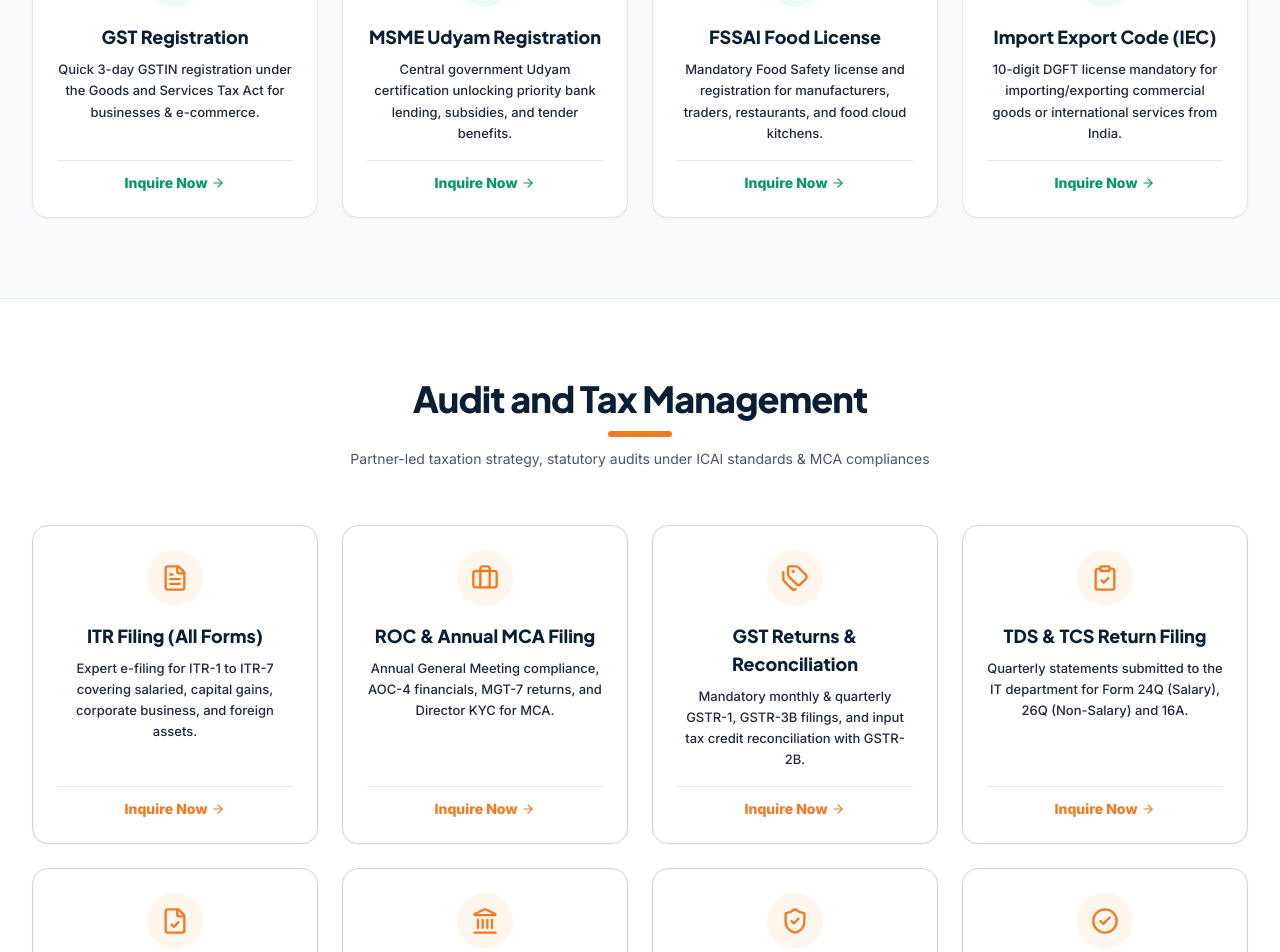
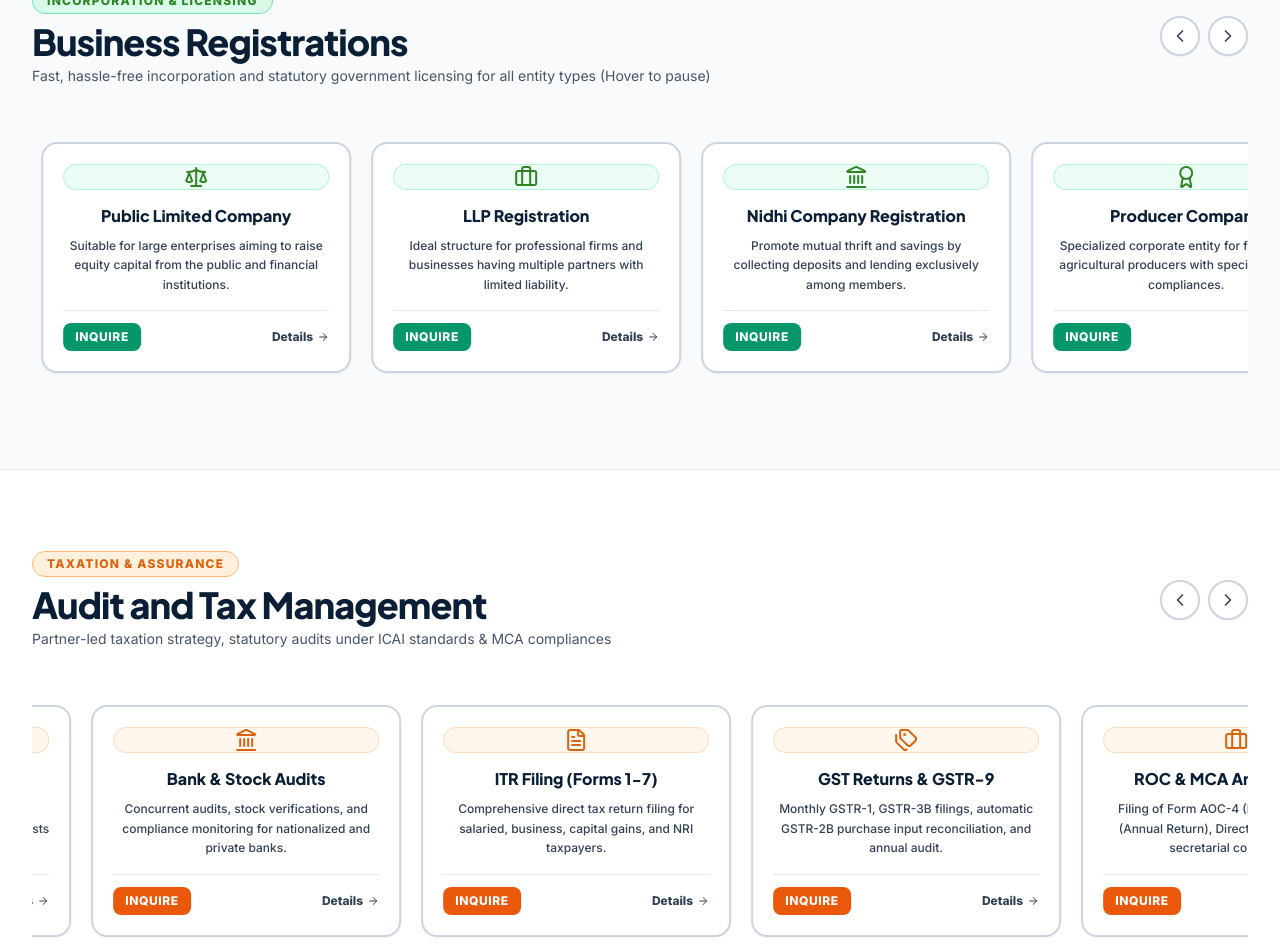
Before and after one commit to 7471ashish/CA-website-final, a React (Vite) app: page / in a window 1280 px wide. Shown: the part 3080-4032 px from the top of the page. Built offline with nearby package versions, Linux system fonts and the light colour scheme.

Commit message:
feat: move infrastructure section directly below About section and convert business registrations and audit services into smooth horizontal animated infinite carousels

```diff
--- a/src/components/home/CategorizedServicesSection.jsx
+++ b/src/components/home/CategorizedServicesSection.jsx
@@ -1,4 +1,4 @@
-import React from 'react';
+import React, { useRef } from 'react';
 import { Link } from 'react-router-dom';
 import {
   Building2,
@@ -14,81 +14,94 @@
   ArrowRight,
   Landmark,
   CheckCircle2,
-  Scale
+  Scale,
+  ChevronLeft,
+  ChevronRight,
+  Sparkles
 } from 'lucide-react';
 
 export default function CategorizedServicesSection({ onOpenConsultation }) {
+  const scrollRef1 = useRef(null);
+  const scrollRef2 = useRef(null);
+
+  const scroll = (ref, direction) => {
+    if (ref.current) {
+      const scrollAmount = direction === 'left' ? -340 : 340;
+      ref.current.scrollBy({ left: scrollAmount, behavior: 'smooth' });
+    }
+  };
+
   // 1. Business Registrations & Company Incorporation (CAGMC Style)
   const businessRegistrations = [
     {
       title: "Foreign Company Registration",
-      desc: "For setting up a foreign company to establish business as a subsidiary or branch/liaison office in India.",
+      desc: "Setting up a foreign company subsidiary, branch, or liaison office in India with RBI/FDI compliance.",
       icon: Globe,
-      link: "/services"
+      link: "/company-incorporation"
     },
     {
       title: "Private Limited Company",
-      desc: "The most popular form of corporate legal entity in India for scalable businesses, startups, and enterprises.",
+      desc: "The most popular corporate entity for startups and enterprises with limited liability protection.",
       icon: Building2,
-      link: "/services"
+      link: "/company-incorporation"
     },
     {
       title: "Public Limited Company",
       desc: "Suitable for large enterprises aiming to raise equity capital from the public and financial institutions.",
       icon: Scale,
-      link: "/services"
+      link: "/company-incorporation"
     },
     {
       title: "LLP Registration",
-      desc: "An ideal approach for small-to-medium businesses having multiple partners with limited liability protection.",
+      desc: "Ideal structure for professional firms and businesses having multiple partners with limited liability.",
       icon: Briefcase,
-      link: "/services"
+      link: "/company-incorporation"
     },
     {
       title: "Nidhi Company Registration",
       desc: "Promote mutual thrift and savings by collecting deposits and lending exclusively among members.",
       icon: Landmark,
-      link: "/services"
+      link: "/company-incorporation"
     },
     {
       title: "Producer Company",
-      desc: "Ideal corporate entity for farmers and agricultural producers formed with 10 or more member producers.",
+      desc: "Specialized corporate entity for farmers and agricultural producers with specialized MCA compliances.",
       icon: Award,
-      link: "/services"
+      link: "/company-incorporation"
     },
     {
       title: "One Person Company (OPC)",
-      desc: "Corporate business entity ideal for solo entrepreneurs aiming to start a company with limited liability.",
+      desc: "Corporate business entity ideal for solo entrepreneurs aiming to start a company with 100% ownership.",
       icon: Building2,
-      link: "/services"
+      link: "/company-incorporation"
     },
     {
       title: "Partnership Registration",
       desc: "Forming a partnership firm with customized partnership deed drafting and registrar authentication.",
       icon: Briefcase,
-      link: "/services"
+      link: "/company-incorporation"
     },
     {
-      title: "GST Registration",
-      desc: "Quick 3-day GSTIN registration under the Goods and Services Tax Act for businesses & e-commerce.",
+      title: "GST Registration (3-Day)",
+      desc: "Quick 3-day express GSTIN registration under the Goods and Services Tax Act with zero hassle.",
       icon: Tags,
       link: "/gst-registration"
     },
     {
       title: "MSME Udyam Registration",
-      desc: "Central government Udyam certification unlocking priority bank lending, subsidies, and tender benefits.",
+      desc: "Central government Udyam certification unlocking priority bank lending, subsidies, and tender exemptions.",
       icon: Award,
       link: "/services"
     },
     {
       title: "FSSAI Food License",
-      desc: "Mandatory Food Safety license and registration for manufacturers, traders, restaurants, and food cloud kitchens.",
+      desc: "Mandatory Food Safety license for manufacturers, traders, restaurants, and cloud kitchens.",
       icon: ShieldCheck,
       link: "/services"
     },
     {
       title: "Import Export Code (IEC)",
-      desc: "10-digit DGFT license mandatory for importing/exporting commercial goods or international services from India.",
+      desc: "10-digit DGFT license mandatory for importing/exporting commercial goods or international services.",
       icon: Globe,
       link: "/services"
     }
@@ -97,153 +110,221 @@
   // 2. Audit, Taxation & Corporate Compliances (CAGMC Style)
   const auditTaxServices = [
     {
-      title: "ITR Filing (All Forms)",
-      desc: "Expert e-filing for ITR-1 to ITR-7 covering salaried, capital gains, corporate business, and foreign assets.",
+      title: "ITR Filing (Forms 1-7)",
+      desc: "Comprehensive direct tax return filing for salaried, business, capital gains, and NRI taxpayers.",
       icon: FileText,
       link: "/itr-filing"
     },
     {
-      title: "ROC & Annual MCA Filing",
-      desc: "Annual General Meeting compliance, AOC-4 financials, MGT-7 returns, and Director KYC for MCA.",
-      icon: Briefcase,
-      link: "/services"
-    },
-    {
-      title: "GST Returns & Reconciliation",
-      desc: "Mandatory monthly & quarterly GSTR-1, GSTR-3B filings, and input tax credit reconciliation with GSTR-2B.",
+      title: "GST Returns & GSTR-9",
+      desc: "Monthly GSTR-1, GSTR-3B filings, automatic GSTR-2B purchase input reconciliation, and annual audit.",
       icon: Tags,
       link: "/gst-registration"
     },
     {
-      title: "TDS & TCS Return Filing",
-      desc: "Quarterly statements submitted to the IT department for Form 24Q (Salary), 26Q (Non-Salary) and 16A.",
-      icon: ClipboardCheck,
-      link: "/services"
+      title: "ROC & MCA Annual Filings",
+      desc: "Filing of Form AOC-4 (Financials), MGT-7 (Annual Return), Director DIR-3 KYC, and secretarial compliance.",
+      icon: Briefcase,
+      link: "/company-incorporation"
     },
     {
-      title: "GST Annual Audit (GSTR-9C)",
-      desc: "Examination of books, turnover reconciliations, GSTR-9 annual returns, and audit reporting GSTR-9C.",
-      icon: FileCheck,
-      link: "/gst-registration"
+      title: "TDS / TCS Return Filings",
+      desc: "Quarterly TDS return e-filing for salary (24Q), non-salary (26Q), TCS (27EQ), and Form 16/16A generation.",
+      icon: ClipboardCheck,
+      link: "/itr-filing"
+    },
+    {
+      title: "Tax Audit (Sec 44AB Form 3CD)",
+      desc: "Comprehensive Tax Audit under Section 44AB with Form 3CA/3CB and detailed Form 3CD reporting.",
+      icon: CheckCircle2,
+      link: "/audit-assurance"
+    },
+    {
+      title: "DISA (ICAI) Systems Audit",
+      desc: "Certified Information Systems Audit conducted by DISA (ICAI) qualified systems auditor CA. DEEPANSHI BANSAL.",
+      icon: ShieldCheck,
+      link: "/audit-assurance"
+    },
+    {
+      title: "Statutory Company Audit",
+      desc: "Independent statutory audits for Private Limited companies, LLPs, and corporate trusts under Companies Act 2013.",
+      icon: ShieldCheck,
+      link: "/audit-assurance"
     },
     {
       title: "Bank & Stock Audits",
       desc: "Concurrent audits, stock verifications, and compliance monitoring for nationalized and private banks.",
       icon: Landmark,
-      link: "/services"
-    },
-    {
-      title: "DISA Systems Audit",
-      desc: "Certified Information Systems Audit conducted by DISA (ICAI) qualified auditor CA Deepanshi Bansal.",
-      icon: ShieldCheck,
-      link: "/services"
-    },
-    {
-      title: "Tax Audit (Sec 44AB)",
-      desc: "Comprehensive Tax Audit under Section 44AB with Form 3CA/3CB and Form 3CD reporting for businesses.",
-      icon: CheckCircle2,
-      link: "/services"
+      link: "/audit-assurance"
     }
   ];
 
   return (
-    <div className="space-y-0">
+    <div className="space-y-0 overflow-hidden">
 
-      {/* SECTION 1: Business Registrations (CAGMC Style) */}
-      <section className="py-20 bg-[#f9fafb] dark:bg-navy-900/60 text-slate-800 dark:text-slate-200 transition-colors duration-200 border-b border-slate-200 dark:border-slate-800">
+      {/* SECTION 1: Business Registrations (Horizontal Infinite Animated Carousel) */}
+      <section className="py-20 bg-[#f9fafb] text-slate-800 transition-colors duration-200 border-b border-slate-200">
         <div className="max-w-7xl mx-auto px-4 sm:px-6 lg:px-8">
 
-          <div className="text-center max-w-3xl mx-auto mb-14">
-            <h2 className="font-heading text-3xl sm:text-4xl font-black text-navy-950 dark:text-white tracking-tight">
+          <div className="flex flex-col sm:flex-row items-center justify-between gap-4 mb-10">
+            <div className="text-center sm:text-left">
+              <span className="inline-block text-xs font-black uppercase tracking-widest text-[#2f8524] bg-emerald-100/80 border border-emerald-300 px-3.5 py-1 rounded-full mb-2">
+                Incorporation &amp; Licensing
+              </span>
+              <h2 className="font-heading text-3xl sm:text-4xl font-black text-navy-950 tracking-tight">
                 Business Registrations
               </h2>
-            <div className="w-16 h-1.5 bg-[#55b848] mx-auto mt-3 rounded-full"></div>
-            <p className="text-xs sm:text-sm text-slate-600 dark:text-slate-400 mt-3">
-              Fast, hassle-free incorporation and statutory government licensing for all entity types
+              <p className="text-xs sm:text-sm text-slate-600 mt-1">
+                Fast, hassle-free incorporation and statutory government licensing for all entity types (Hover to pause)
               </p>
             </div>
 
-          <div className="grid grid-cols-1 sm:grid-cols-2 lg:grid-cols-4 gap-6">
-            {businessRegistrations.map((item, idx) => {
+            {/* Manual Left/Right Scroll Arrows */}
+            <div className="flex items-center gap-2 shrink-0">
+              <button
+                onClick={() => scroll(scrollRef1, 'left')}
+                className="w-10 h-10 rounded-full bg-white border-2 border-slate-300 hover:border-[#55b848] text-slate-700 hover:text-emerald-700 shadow-sm flex items-center justify-center transition-all cursor-pointer hover:scale-105"
+                title="Scroll Left"
+              >
+                <ChevronLeft className="w-5 h-5" />
+              </button>
+              <button
+                onClick={() => scroll(scrollRef1, 'right')}
+                className="w-10 h-10 rounded-full bg-white border-2 border-slate-300 hover:border-[#55b848] text-slate-700 hover:text-emerald-700 shadow-sm flex items-center justify-center transition-all cursor-pointer hover:scale-105"
+                title="Scroll Right"
+              >
+                <ChevronRight className="w-5 h-5" />
+              </button>
+            </div>
+          </div>
+
+          {/* Seamless Infinite Horizontal Animated Marquee */}
+          <div
+            ref={scrollRef1}
+            className="overflow-x-auto no-scrollbar py-2"
+          >
+            <div className="animate-marquee-infinite flex gap-5 py-2">
+              {[...businessRegistrations, ...businessRegistrations].map((item, idx) => {
                 const Icon = item.icon;
                 return (
                   <div
                     key={idx}
-                  className="bg-white dark:bg-navy-950 rounded-2xl p-6 border border-slate-200 dark:border-slate-800 shadow-sm hover:shadow-xl hover:-translate-y-1 transition-all duration-300 flex flex-col justify-between text-center group"
+                    className="w-[280px] sm:w-[310px] bg-white rounded-2xl p-5 border-2 border-slate-300 hover:border-[#55b848] shadow-sm hover:shadow-xl hover:-translate-y-1 transition-all duration-300 flex flex-col justify-between text-center group shrink-0"
                   >
                     <div>
-                    <div className="w-14 h-14 mx-auto mb-4 rounded-full bg-emerald-50 dark:bg-emerald-950/30 flex items-center justify-center text-[#55b848] group-hover:scale-110 transition-transform">
-                      <Icon className="w-7 h-7" />
+                      <div className="w-13 h-13 mx-auto mb-3.5 rounded-2xl bg-emerald-50 border border-emerald-200/80 flex items-center justify-center text-[#2f8524] group-hover:scale-110 group-hover:bg-[#55b848] group-hover:text-white transition-all shadow-2xs">
+                        <Icon className="w-6 h-6" />
                       </div>
-                    <h3 className="font-heading text-base sm:text-lg font-black text-navy-950 dark:text-white mb-2 group-hover:text-emerald-600 dark:group-hover:text-emerald-400 transition-colors">
+                      <h3 className="font-heading text-base font-black text-navy-950 mb-2 group-hover:text-emerald-700 transition-colors line-clamp-1">
                         {item.title}
                       </h3>
-                    <p className="text-xs sm:text-[13px] text-slate-800 dark:text-slate-200 font-medium leading-relaxed mb-4">
+                      <p className="text-xs text-slate-700 font-medium leading-relaxed mb-4 line-clamp-3">
                         {item.desc}
                       </p>
                     </div>
-                  <div className="pt-3 border-t border-slate-200 dark:border-slate-800 flex items-center justify-center">
+                    <div className="pt-3 border-t border-slate-200 flex items-center justify-between gap-2">
                       <button
                         onClick={() => onOpenConsultation(item.title)}
-                      className="text-xs sm:text-sm font-extrabold text-emerald-600 hover:text-emerald-800 dark:text-emerald-400 dark:hover:text-emerald-300 flex items-center gap-1 cursor-pointer transition-colors"
+                        className="py-1.5 px-3 rounded-lg bg-emerald-600 hover:bg-emerald-700 text-white text-xs font-black uppercase tracking-wider transition-colors cursor-pointer shadow-2xs"
                       >
-                      <span>Inquire Now</span>
-                      <ArrowRight className="w-3.5 h-3.5 group-hover:translate-x-1 transition-transform" />
+                        Inquire
                       </button>
+                      <Link
+                        to={item.link}
+                        className="text-xs font-extrabold text-slate-700 hover:text-emerald-700 flex items-center gap-1 transition-colors"
+                      >
+                        <span>Details</span>
+                        <ArrowRight className="w-3 h-3 group-hover:translate-x-1 transition-transform" />
+                      </Link>
                     </div>
                   </div>
                 );
               })}
             </div>
+          </div>
 
         </div>
       </section>
 
-      {/* SECTION 2: Audit and Tax Management (CAGMC Style) */}
-      <section className="py-20 bg-white dark:bg-navy-950 text-slate-800 dark:text-slate-200 transition-colors duration-200 border-b border-slate-200 dark:border-slate-800">
+      {/* SECTION 2: Audit and Tax Management (Horizontal Infinite Animated Carousel) */}
+      <section className="py-20 bg-white text-slate-800 transition-colors duration-200 border-b border-slate-200">
         <div className="max-w-7xl mx-auto px-4 sm:px-6 lg:px-8">
 
-          <div className="text-center max-w-3xl mx-auto mb-14">
-            <h2 className="font-heading text-3xl sm:text-4xl font-black text-navy-950 dark:text-white tracking-tight">
+          <div className="flex flex-col sm:flex-row items-center justify-between gap-4 mb-10">
+            <div className="text-center sm:text-left">
+              <span className="inline-block text-xs font-black uppercase tracking-widest text-[#d9630e] bg-orange-100/80 border border-orange-300 px-3.5 py-1 rounded-full mb-2">
+                Taxation &amp; Assurance
+              </span>
+              <h2 className="font-heading text-3xl sm:text-4xl font-black text-navy-950 tracking-tight">
                 Audit and Tax Management
               </h2>
-            <div className="w-16 h-1.5 bg-[#f37920] mx-auto mt-3 rounded-full"></div>
-            <p className="text-xs sm:text-sm text-slate-600 dark:text-slate-400 mt-3">
+              <p className="text-xs sm:text-sm text-slate-600 mt-1">
                 Partner-led taxation strategy, statutory audits under ICAI standards &amp; MCA compliances
               </p>
             </div>
 
-          <div className="grid grid-cols-1 sm:grid-cols-2 lg:grid-cols-4 gap-6">
-            {auditTaxServices.map((item, idx) => {
+            {/* Manual Left/Right Scroll Arrows */}
+            <div className="flex items-center gap-2 shrink-0">
+              <button
+                onClick={() => scroll(scrollRef2, 'left')}
+                className="w-10 h-10 rounded-full bg-white border-2 border-slate-300 hover:border-[#f37920] text-slate-700 hover:text-orange-700 shadow-sm flex items-center justify-center transition-all cursor-pointer hover:scale-105"
+                title="Scroll Left"
+              >
+                <ChevronLeft className="w-5 h-5" />
+              </button>
+              <button
+                onClick={() => scroll(scrollRef2, 'right')}
+                className="w-10 h-10 rounded-full bg-white border-2 border-slate-300 hover:border-[#f37920] text-slate-700 hover:text-orange-700 shadow-sm flex items-center justify-center transition-all cursor-pointer hover:scale-105"
+                title="Scroll Right"
+              >
+                <ChevronRight className="w-5 h-5" />
+              </button>
+            </div>
+          </div>
+
+          {/* Seamless Infinite Horizontal Animated Marquee (Reverse Glide) */}
+          <div
+            ref={scrollRef2}
+            className="overflow-x-auto no-scrollbar py-2"
+          >
+            <div className="animate-marquee-reverse flex gap-5 py-2">
+              {[...auditTaxServices, ...auditTaxServices].map((item, idx) => {
                 const Icon = item.icon;
                 return (
                   <div
                     key={idx}
-                  className="bg-white dark:bg-navy-950 rounded-2xl p-6 border border-slate-300 dark:border-slate-800 hover:border-[#f37920] shadow-sm hover:shadow-xl hover:-translate-y-1 transition-all duration-300 flex flex-col justify-between text-center group"
+                    className="w-[280px] sm:w-[310px] bg-white rounded-2xl p-5 border-2 border-slate-300 hover:border-[#f37920] shadow-sm hover:shadow-xl hover:-translate-y-1 transition-all duration-300 flex flex-col justify-between text-center group shrink-0"
                   >
                     <div>
-                    <div className="w-14 h-14 mx-auto mb-4 rounded-full bg-orange-50 dark:bg-orange-950/30 flex items-center justify-center text-[#f37920] group-hover:scale-110 transition-transform">
-                      <Icon className="w-7 h-7" />
+                      <div className="w-13 h-13 mx-auto mb-3.5 rounded-2xl bg-orange-50 border border-orange-200/80 flex items-center justify-center text-[#d9630e] group-hover:scale-110 group-hover:bg-[#f37920] group-hover:text-white transition-all shadow-2xs">
+                        <Icon className="w-6 h-6" />
                       </div>
-                    <h3 className="font-heading text-base sm:text-lg font-black text-navy-950 dark:text-white mb-2 group-hover:text-[#f37920] transition-colors">
+                      <h3 className="font-heading text-base font-black text-navy-950 mb-2 group-hover:text-[#d9630e] transition-colors line-clamp-1">
                         {item.title}
                       </h3>
-                    <p className="text-xs sm:text-[13px] text-slate-800 dark:text-slate-200 font-medium leading-relaxed mb-4">
+                      <p className="text-xs text-slate-700 font-medium leading-relaxed mb-4 line-clamp-3">
                         {item.desc}
                       </p>
                     </div>
-                  <div className="pt-3 border-t border-slate-200 dark:border-slate-800 flex items-center justify-center">
+                    <div className="pt-3 border-t border-slate-200 flex items-center justify-between gap-2">
                       <button
                         onClick={() => onOpenConsultation(item.title)}
-                      className="text-xs sm:text-sm font-extrabold text-[#f37920] hover:text-orange-700 dark:hover:text-orange-400 flex items-center gap-1 cursor-pointer transition-colors"
+                        className="py-1.5 px-3 rounded-lg bg-orange-600 hover:bg-orange-700 text-white text-xs font-black uppercase tracking-wider transition-colors cursor-pointer shadow-2xs"
                       >
-                      <span>Inquire Now</span>
-                      <ArrowRight className="w-3.5 h-3.5 group-hover:translate-x-1 transition-transform" />
+                        Inquire
                       </button>
+                      <Link
+                        to={item.link}
+                        className="text-xs font-extrabold text-slate-700 hover:text-orange-700 flex items-center gap-1 transition-colors"
+                      >
+                        <span>Details</span>
+                        <ArrowRight className="w-3 h-3 group-hover:translate-x-1 transition-transform" />
+                      </Link>
                     </div>
                   </div>
                 );
               })}
+            </div>
           </div>
 
         </div>
--- a/src/index.css
+++ b/src/index.css
@@ -119,3 +119,34 @@
 .animate-pulseGlow {
   animation: pulseGlow 4s ease-in-out infinite;
 }
+
+/* Horizontal Infinite Marquee Carousel */
+@keyframes marqueeScroll {
+  0% { transform: translateX(0%); }
+  100% { transform: translateX(-50%); }
+}
+
+@keyframes marqueeScrollReverse {
+  0% { transform: translateX(-50%); }
+  100% { transform: translateX(0%); }
+}
+
+.animate-marquee-infinite {
+  display: flex;
+  width: max-content;
+  animation: marqueeScroll 42s linear infinite;
+}
+
+.animate-marquee-infinite:hover {
+  animation-play-state: paused;
+}
+
+.animate-marquee-reverse {
+  display: flex;
+  width: max-content;
+  animation: marqueeScrollReverse 48s linear infinite;
+}
+
+.animate-marquee-reverse:hover {
+  animation-play-state: paused;
+}
--- a/src/pages/HomePage.jsx
+++ b/src/pages/HomePage.jsx
@@ -21,8 +21,8 @@
       />
       <Hero onOpenConsultation={onOpenConsultation} />
       <AboutIntroSection onOpenConsultation={onOpenConsultation} />
+      <OfficeShowcaseSection onOpenConsultation={onOpenConsultation} />
       <CategorizedServicesSection onOpenConsultation={onOpenConsultation} />
-      <OfficeShowcaseSection onOpenConsultation={onOpenConsultation} />
       <WhyChooseUsSection onOpenConsultation={onOpenConsultation} />
       <IndustriesSection />
       <FAQSection />
```
Lines whose indentation alone changed are shown as unchanged.
